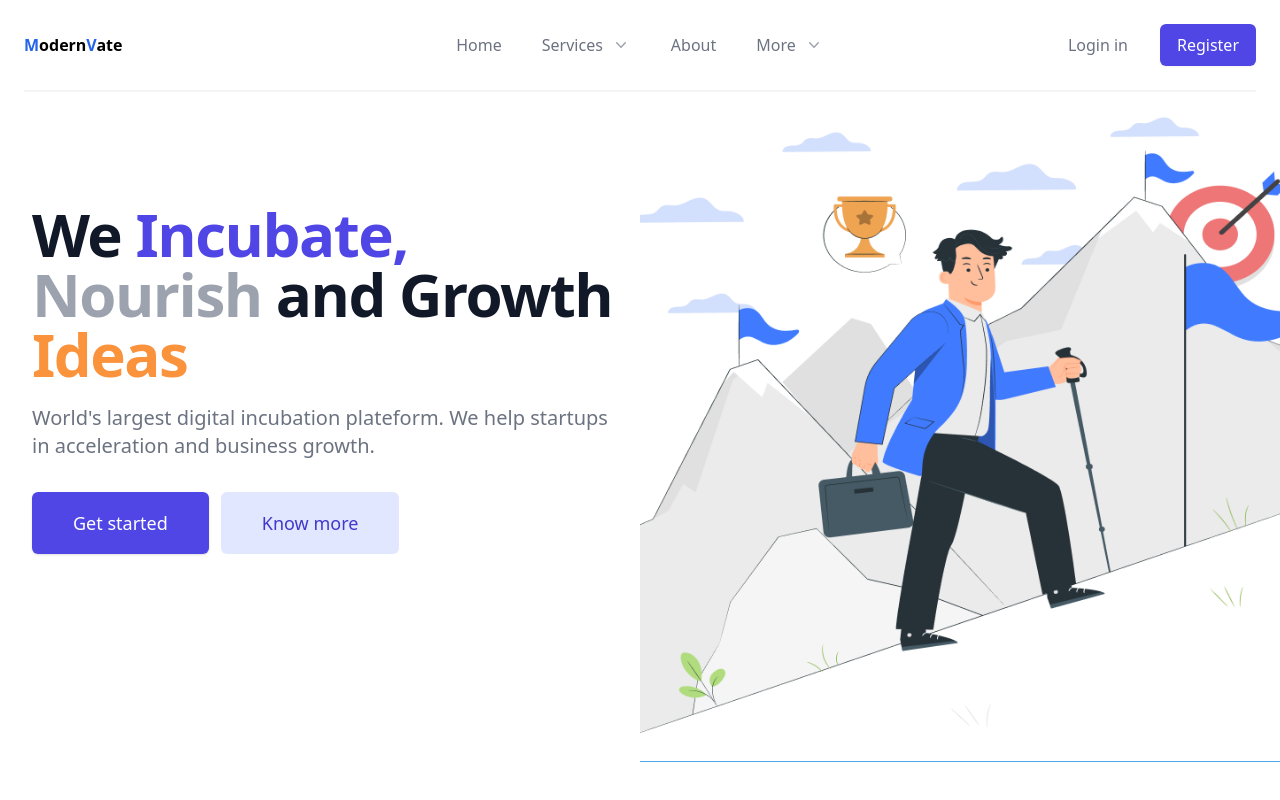
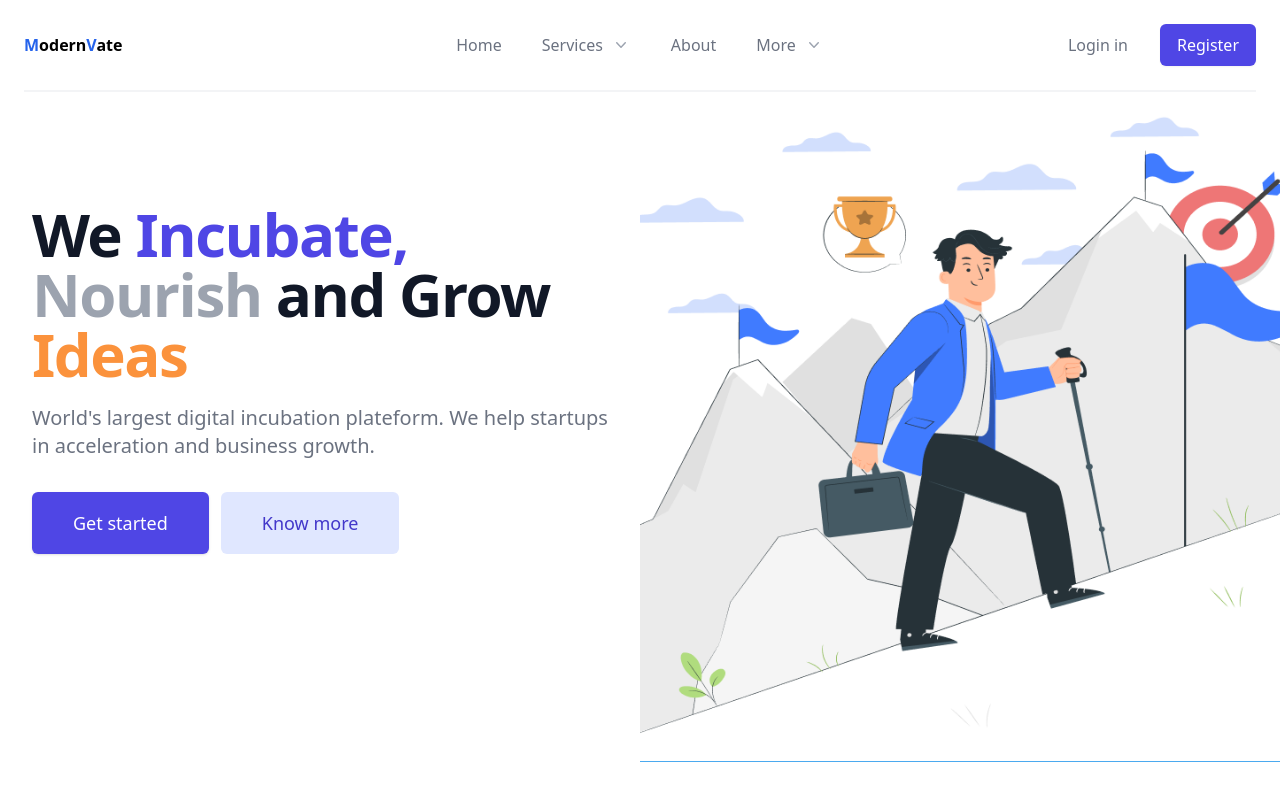
Before and after one commit to DrasticCoder/ModernVate, a React (Create React App) app: page / in a window 1280 px wide. Shown: the top 800 px of the page. Built offline with nearby package versions, Linux system fonts and the light colour scheme.

Commit message:
Fix typos

```diff
--- a/src/components/HeroSection.jsx
+++ b/src/components/HeroSection.jsx
@@ -21,7 +21,7 @@ export default function HeroSection() {
                                 <span className="block xl:inline">We</span>{' '}
                                 <span className="block text-indigo-600 xl:inline">Incubate,</span>{' '}
                                 <span className="block text-gray-400 xl:inline">Nourish</span>{' '}
-                                <span className="block xl:inline">and Growth</span>{' '}
+                                <span className="block xl:inline">and Grow</span>{' '}
                                 <span className="block text-orange-400 xl:inline">Ideas</span>
                             </h1>
                             <p className="mt-3 text-base text-gray-500 sm:mx-auto sm:mt-5 sm:max-w-xl sm:text-lg md:mt-5 md:text-xl lg:mx-0">
```
